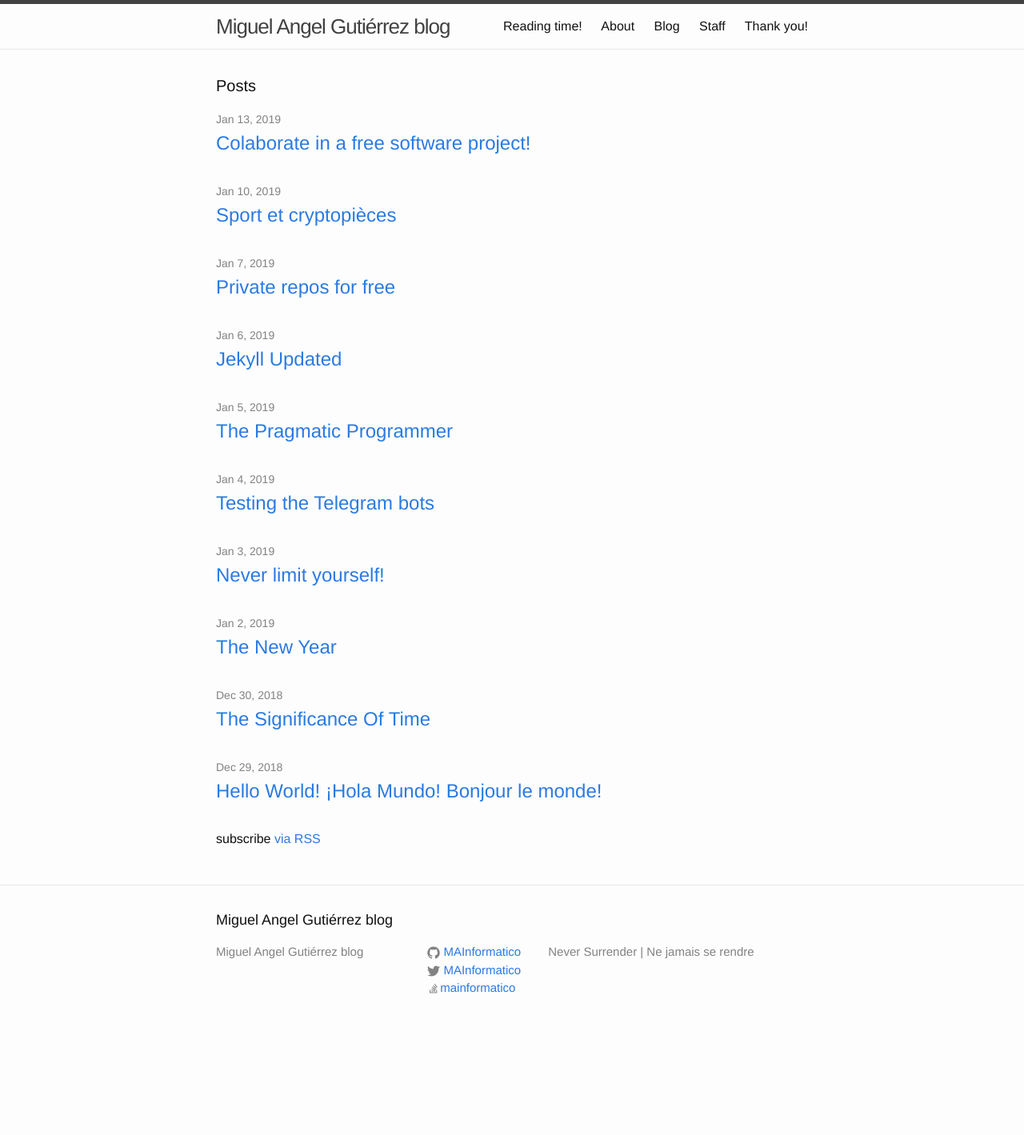
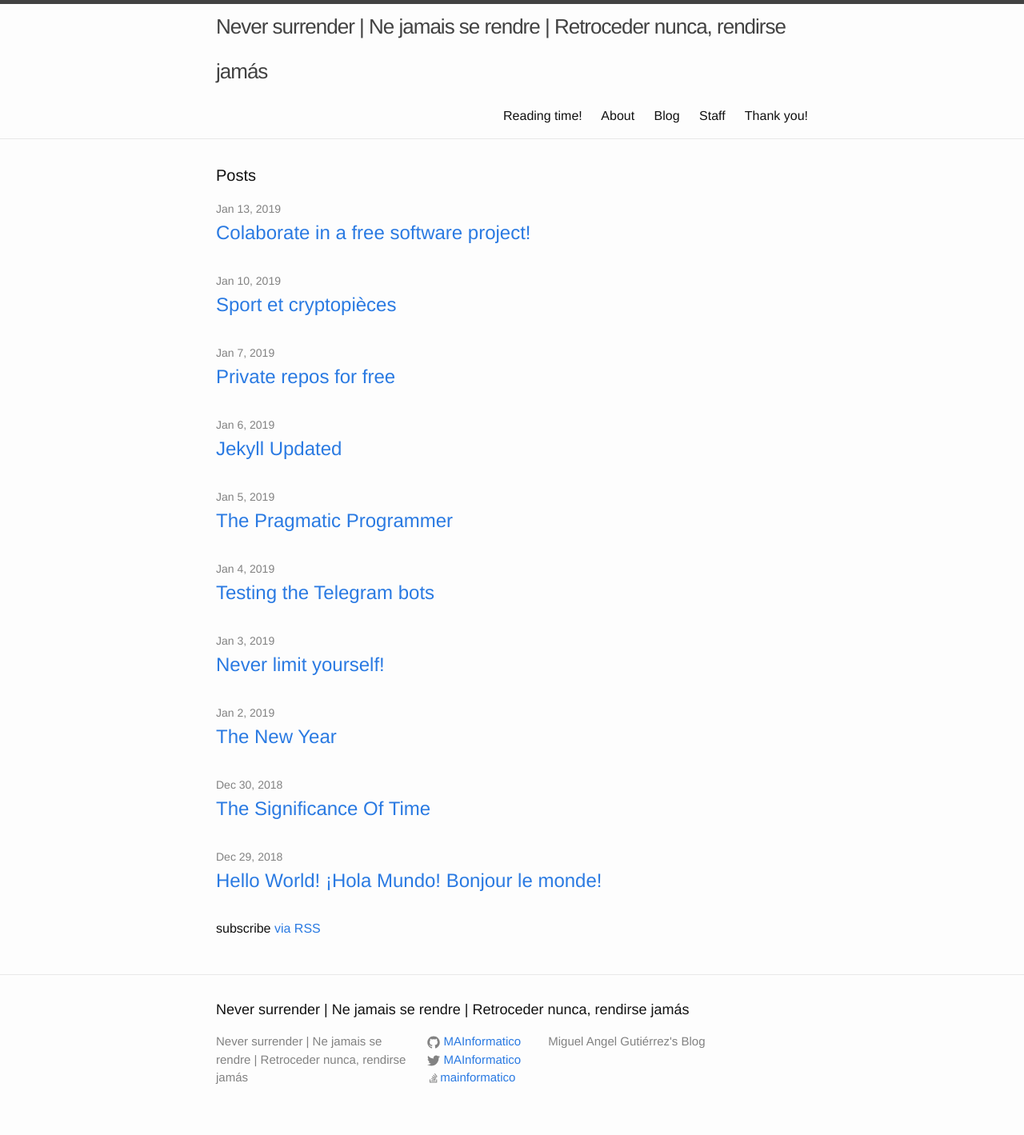
Before and after one commit to MAInformatico/MAInformatico.github.io, a Jekyll site: the page built from index.html, in a window 1280 px wide. Shown: the whole page at 80% size. Built offline with Jekyll 4.4.1, drawn with Linux system fonts in a browser that asks for light colours; before the commit the page ends 1307 px from its top, so only the background shows below that.

Commit message:
changing details

```diff
--- a/_config.yml
+++ b/_config.yml
@@ -6,9 +6,9 @@
 # 'jekyll serve'. If you change this file, please restart the server process.
 
 # Site settings
-title: Miguel Angel Gutiérrez blog
+title: Never surrender | Ne jamais se rendre | Retroceder nunca, rendirse jamás
 description: > # this means to ignore newlines until "baseurl:"
-  Never Surrender | Ne jamais se rendre
+  Miguel Angel Gutiérrez's Blog
 url: "https://mainformatico.github.io/"
 #baseurl: "/blog" # the subpath of your site, e.g. /blog
 twitter_username: MAInformatico
```
